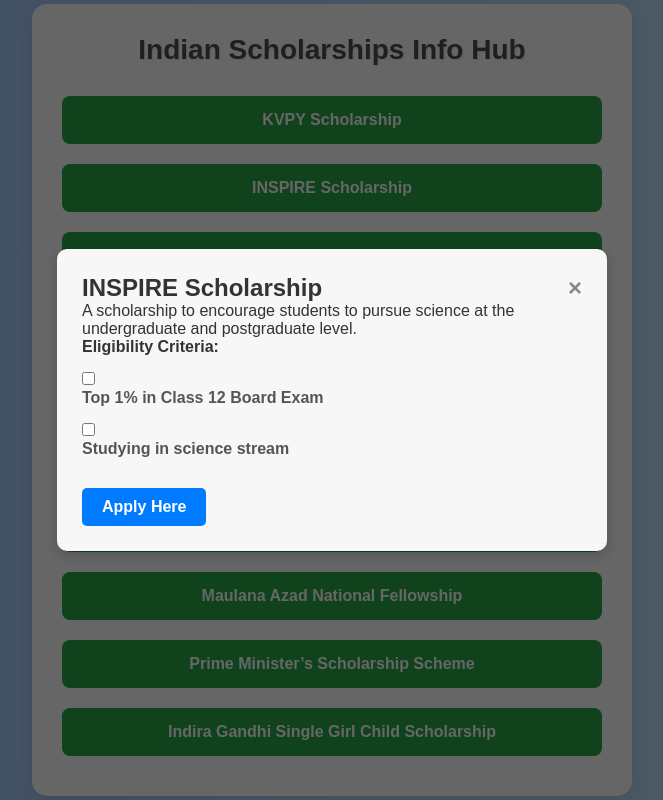
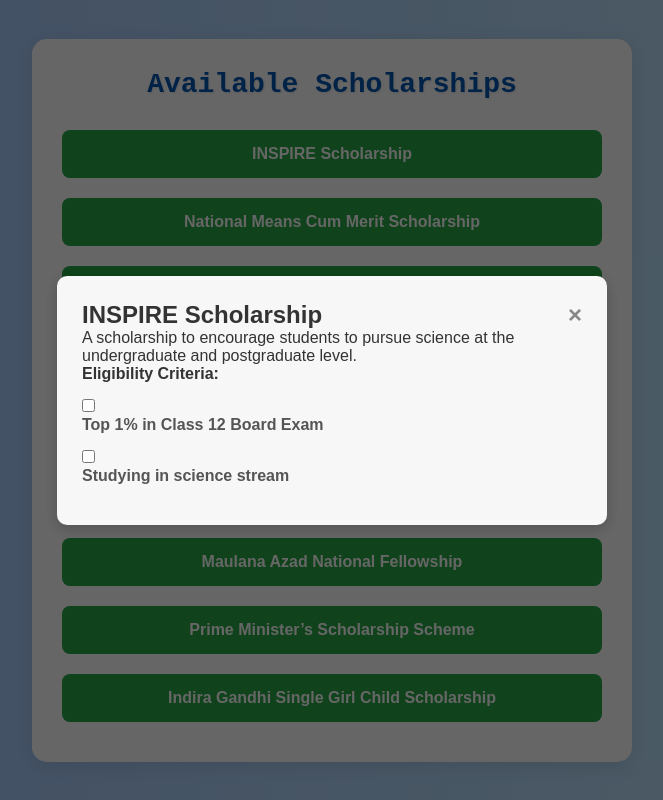
Before and after one commit to Bhuvaneswari202/scholarshipweb, a website: page sch.html in a window 1280 px wide. Both pictures are taken after a click on the button "INSPIRE Scholarship". Shown: the whole page, without its empty margins (308-971 px from the left). Drawn offline with Linux system fonts and the light colour scheme.

Commit message:
Update sch.html

```diff
--- a/sch.html
+++ b/sch.html
@@ -40,6 +40,8 @@
       margin-bottom: 20px;
       font-weight: 700;
       text-shadow: 1px 1px 2px rgba(0, 0, 0, 0.1);
+      font-family: 'Courier New', Courier, monospace;
+      color: #0056b3;
     }
 
     /* Scholarship Buttons */
@@ -147,10 +149,9 @@
 <body>
 
 <div class="container">
-  <h1>Indian Scholarships Info Hub</h1>
+  <h1>Available Scholarships</h1>
 
   <!-- Scholarship Buttons -->
-  <button class="scholarship-btn" onclick="openModal('scholarship1')">KVPY Scholarship</button>
   <button class="scholarship-btn" onclick="openModal('scholarship2')">INSPIRE Scholarship</button>
   <button class="scholarship-btn" onclick="openModal('scholarship3')">National Means Cum Merit Scholarship</button>
   <button class="scholarship-btn" onclick="openModal('scholarship4')">Swami Vivekananda Scholarship</button>
@@ -173,12 +174,6 @@
 <script>
   // Scholarship data
   const scholarships = {
-    scholarship1: {
-      title: "KVPY Scholarship",
-      description: "A scholarship for students interested in pursuing research in basic sciences.",
-      eligibility: ["Passed Class 12th", "Enrolled in a basic science course"],
-      link: "https://kvpy.iisc.ernet.in"
-    },
     scholarship2: {
       title: "INSPIRE Scholarship",
       description: "A scholarship to encourage students to pursue science at the undergraduate and postgraduate level.",
@@ -242,15 +237,15 @@
 
     // Generate eligibility checkboxes
     const eligibilityChecks = scholarship.eligibility
-      .map((item, index) => `
-        <div class="form-group">
-          <input type="checkbox" id="check${index}" onclick="checkEligibility()" />
+      .map((item, index) =>
+        `<div class="form-group">
+          <input type="checkbox" id="check${index}" onclick="checkEligibility('${scholarshipId}')" />
           <label for="check${index}">${item}</label>
-        </div>
-      `).join("");
+        </div>`
+      ).join("");
 
-    modalContent.innerHTML = `
-      <h2>${scholarship.title}</h2>
+    modalContent.innerHTML =
+      `<h2>${scholarship.title}</h2>
       <p>${scholarship.description}</p>
       <form>
         <div id="eligibility-checks">
@@ -258,8 +253,10 @@
           ${eligibilityChecks}
         </div>
       </form>
-      <a href="${scholarship.link}" target="_blank" id="apply-link" class="apply-link">Apply Here</a>
-    `;
+      <a href="${scholarship.link}" target="_blank" id="apply-link" class="apply-link">Apply Here</a>`;
+
+    // Initially hide the Apply Here link
+    document.getElementById("apply-link").style.display = "none";
 
     document.getElementById("modal").style.display = "flex";
   }
@@ -270,11 +267,13 @@
   }
 
   // Check eligibility function
-  function checkEligibility() {
+  function checkEligibility(scholarshipId) {
     const checkboxes = document.querySelectorAll("#eligibility-checks input[type='checkbox']");
-    const allChecked = Array.from(checkboxes).every(checkbox => checkbox.checked);
+    const checkedCount = Array.from(checkboxes).filter(checkbox => checkbox.checked).length;
 
-    document.getElementById("apply-link").style.display = allChecked ? "inline-block" : "none";
+    // Show the Apply Here button only if all eligibility criteria are checked
+    const applyLink = document.getElementById("apply-link");
+    applyLink.style.display = (checkedCount === checkboxes.length) ? "inline-block" : "none";
   }
 
   // Close modal when clicking outside of it
```
